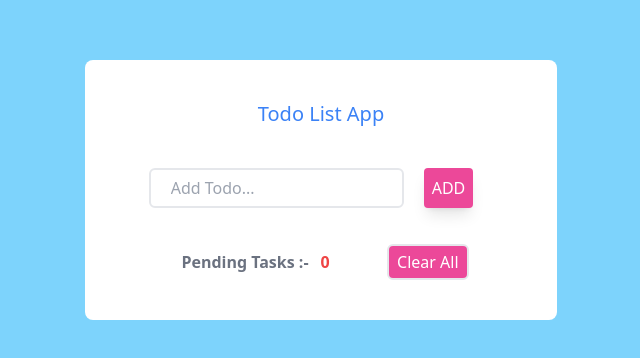
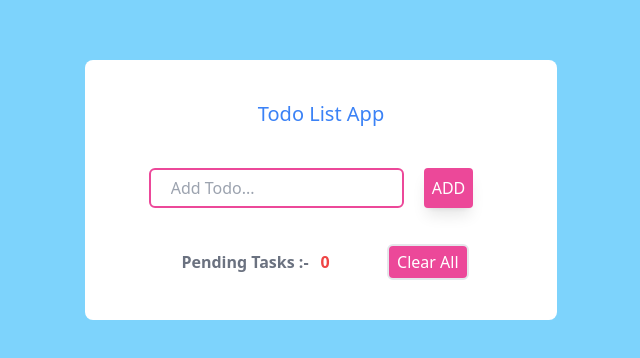
Before and after one commit to robinhoodxxx/Todo-list, a React (Create React App) app: page / in a window 1280 px wide. Shown: the part 210-568 px from the top of the page, without its empty margins (319-959 px from the left). Built offline with nearby package versions, Linux system fonts and the light colour scheme.

Commit message:
add focus on the input tag

```diff
--- a/src/components/TodoList.js
+++ b/src/components/TodoList.js
@@ -22,7 +22,16 @@ const TodoList = () => {
     const [editmode, seteditmode] = useState(false)
     const [editId, setEditId] = useState(null)
     const [alert, setalert] = useState({ show: false, msg: null, color: null })
+     const todoref= React.useRef()
 
+
+    useEffect(()=>{
+
+        const focus=()=>{
+        todoref.current.focus()
+    }
+         focus()
+    },[tasks,editmode])
 
 
     useEffect(() => {
@@ -61,6 +70,8 @@ const TodoList = () => {
             settasks([])
 
             setalert({ show: true, msg: 'All tasks deleted', color: 'red' })
+            seteditmode(false)
+
 
     }
 
@@ -68,6 +79,9 @@ const TodoList = () => {
     const removealert = () => {
         setalert({ show: false, msg: '', color: '' })
     }
+
+
+
 
 
     const handleSumbit = (e) => {
@@ -119,6 +133,7 @@ const TodoList = () => {
                     <input type="text" placeholder='Add Todo...'
                         test-id='todo'
                         value={todo} required
+                        ref={todoref}
                         onChange={(e) => settodo(e.target.value)}
                         className='pl-5 py-1.5  border-2 rounded-md  outline-none focus:border-pink-500 flex-1'
                     />
```
